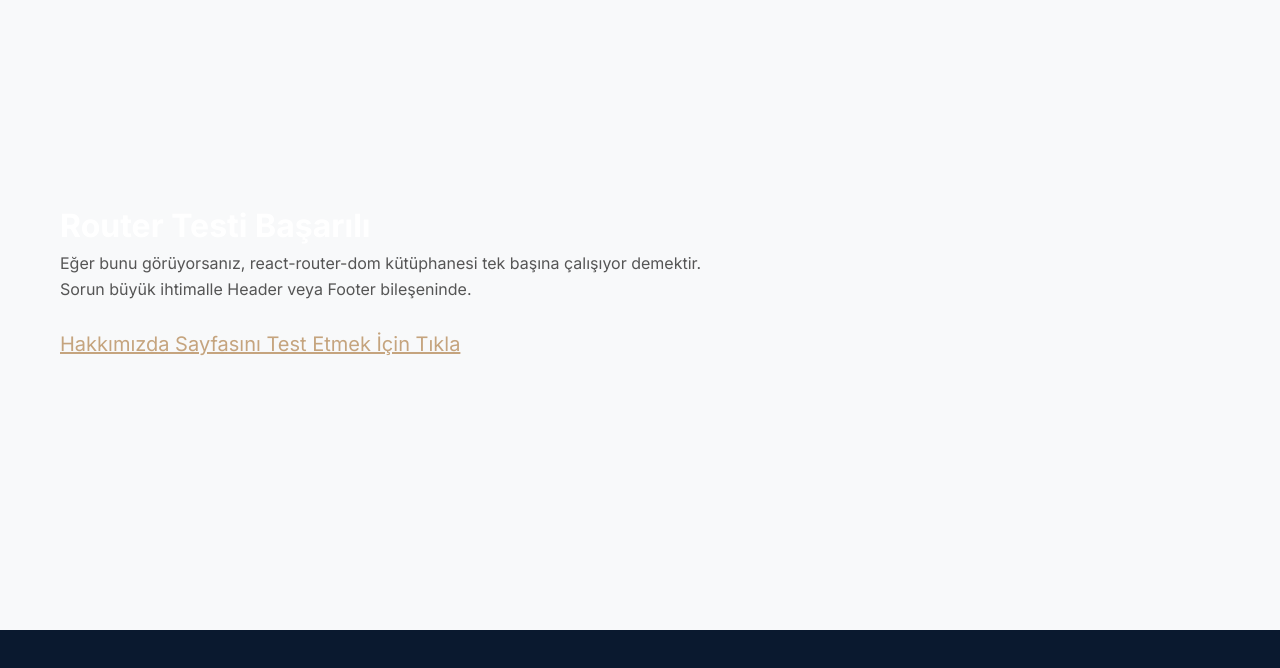
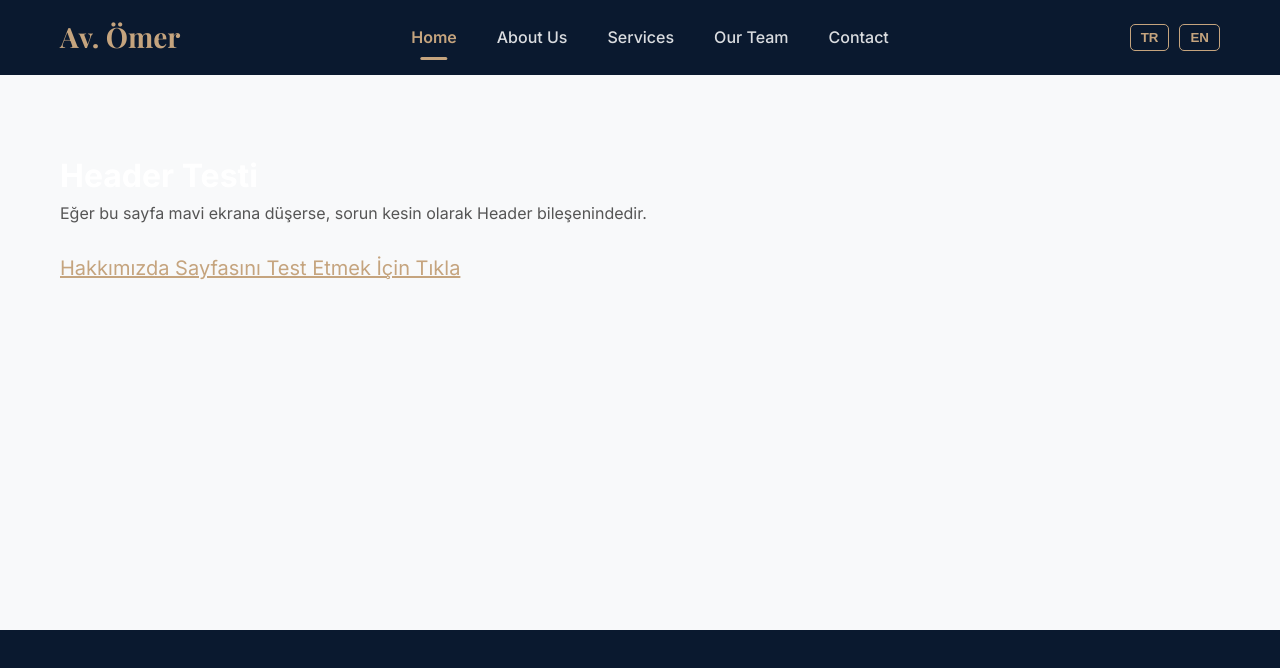
Before and after one commit to hasan-kocak/deneme, a React (Create React App) app: page / in a window 1280 px wide. Shown: the top 668 px of the page. Built offline with nearby package versions, Linux system fonts and the light colour scheme.

Commit message:
gpncelleme

```diff
--- a/src/App.js
+++ b/src/App.js
@@ -2,15 +2,15 @@ import React from 'react';
 import { BrowserRouter, Routes, Route, Link } from 'react-router-dom';
 import './App.css';
 
-// DEĞİŞİKLİK: Header, Footer ve diğer özel bileşenlerin import'ları kaldırıldı.
+// DEĞİŞİKLİK: Header bileşenini geri import ediyoruz.
+import Header from './components/Header';
 
 // Test bileşenleri aynı kalıyor.
 const MinimalHomePage = () => (
   <div className="page-wrapper">
-    <div className="container" style={{ color: 'white', minHeight: '50vh', paddingTop: '50px' }}>
-      <h1>Router Testi Başarılı</h1>
-      <p>Eğer bunu görüyorsanız, react-router-dom kütüphanesi tek başına çalışıyor demektir.</p>
-      <p>Sorun büyük ihtimalle Header veya Footer bileşeninde.</p>
+    <div className="container" style={{ color: 'white', minHeight: '50vh' }}>
+      <h1>Header Testi</h1>
+      <p>Eğer bu sayfa mavi ekrana düşerse, sorun kesin olarak Header bileşenindedir.</p>
       <br/>
       <Link to="/hakkimizda" style={{ color: 'var(--accent-gold)', fontSize: '20px' }}>Hakkımızda Sayfasını Test Etmek İçin Tıkla</Link>
     </div>
@@ -19,9 +19,8 @@ const MinimalHomePage = () => (
 
 const MinimalAboutPage = () => (
   <div className="page-wrapper">
-    <div className="container" style={{ color: 'white', minHeight: '50vh', paddingTop: '50px' }}>
+    <div className="container" style={{ color: 'white', minHeight: '50vh' }}>
       <h1>Hakkımızda Sayfası Çalışıyor</h1>
-      <p>Sayfa geçişleri de sorunsuz.</p>
     </div>
   </div>
 );
@@ -29,13 +28,15 @@ const MinimalAboutPage = () => (
 function App() {
   return (
     <BrowserRouter>
-      {/* DEĞİŞİKLİK: Header, Footer ve Scroll butonları kaldırıldı. */}
+      {/* DEĞİŞİKLİK: Header bileşenini geri ekledik. */}
+      <Header />
       <main>
         <Routes>
           <Route path="/" element={<MinimalHomePage />} />
           <Route path="/hakkimizda" element={<MinimalAboutPage />} />
         </Routes>
       </main>
+      {/* Footer ve diğerleri hala dışarıda */}
     </BrowserRouter>
   );
 }
```
